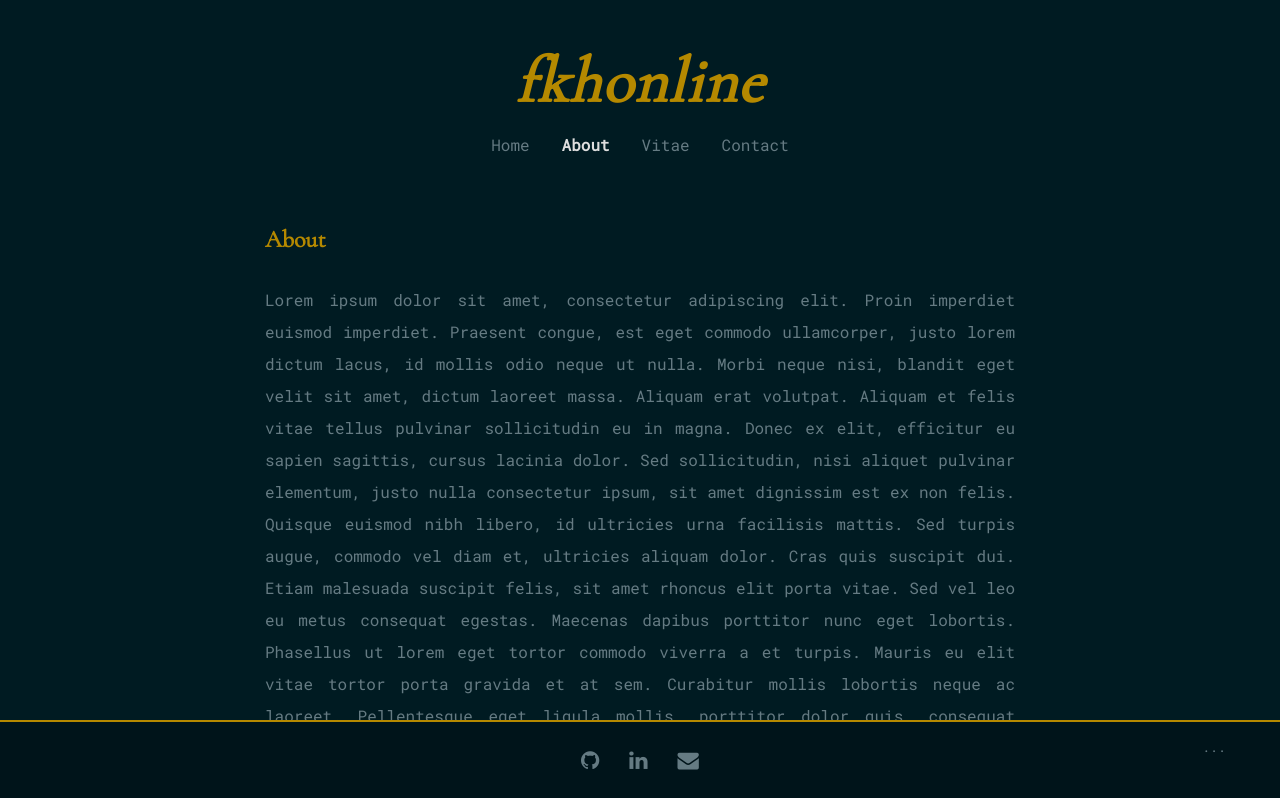
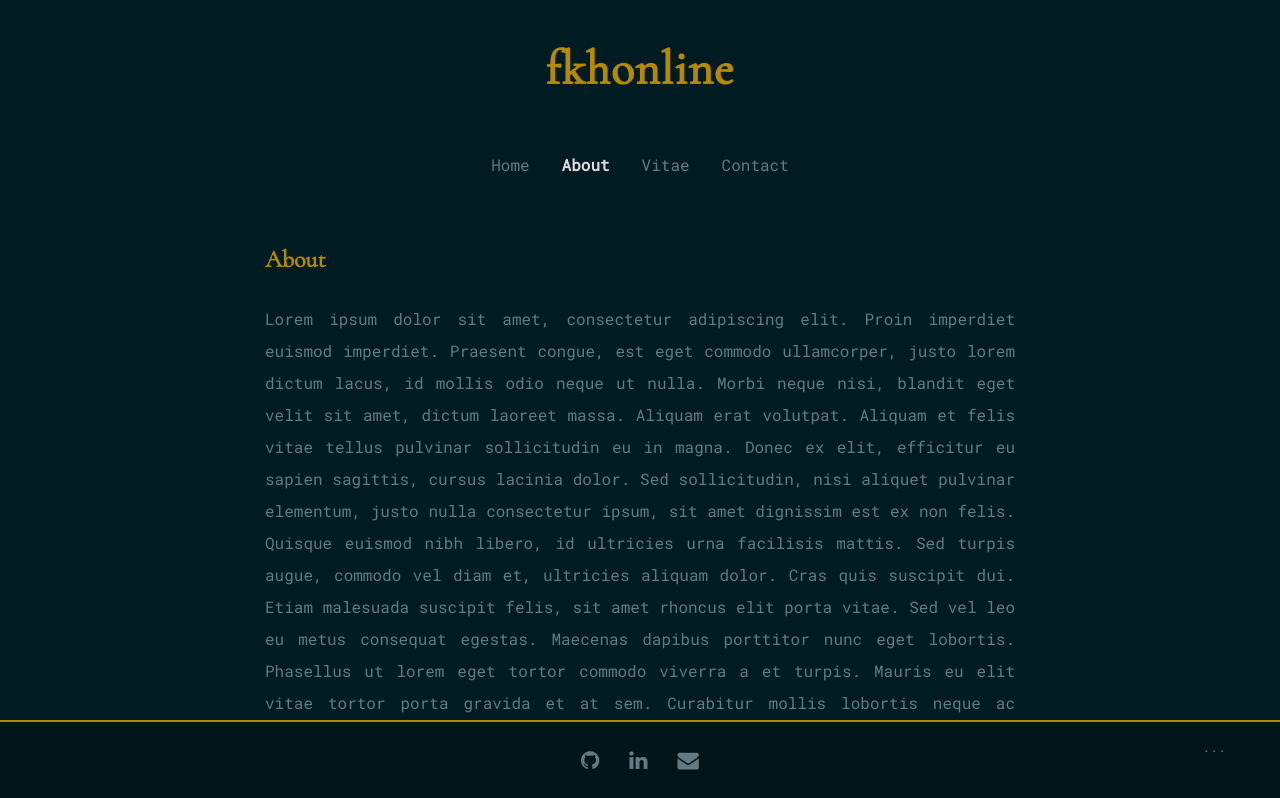
Before and after one commit to fkoh111/fkhonline, a React (Create React App) app: page /About in a window 1280 px wide. Shown: the top 798 px of the page. Built offline with nearby package versions, Linux system fonts and the light colour scheme; no server answers; a web font is replaced by a local one.

Commit message:
Updated static

```diff
--- a/src/components/Static.jsx
+++ b/src/components/Static.jsx
@@ -3,7 +3,7 @@ import React from "react";
 const Static = () => {
   return (
     <div>
-      <h1>fkhonline</h1>
+      <h2>fkhonline</h2>
     </div>
   );
 };
--- a/src/css/style.css
+++ b/src/css/style.css
@@ -7,7 +7,7 @@ body {
   background-color: #001b22;
   font-family: "Roboto Mono", "Oxygen Mono", -apple-system, BlinkMacSystemFont,
     "Roboto", "Segoe UI", "Roboto", "Oxygen", "Ubuntu", "Cantarell", "Fira Sans",
-    "Droid Sans", "Helvetica Neue", sans-serif, monospace;
+    "Helvetica Neue", sans-serif, monospace;
   -webkit-font-smoothing: antialiased;
   -moz-osx-font-smoothing: grayscale;
   margin-bottom: 120px;
@@ -69,11 +69,10 @@ a:hover {
 .static {
   padding: 25px 25;
   max-width: 750px;
-  max-height: 75px;
+  max-height: 65px;
   margin: auto;
   text-align: center;
   vertical-align: middle;
-  font-style: italic;
   letter-spacing: 1px;
 }
 
```
Also changed, not shown: 1 other file (tests, documents, lock files or other folders).
